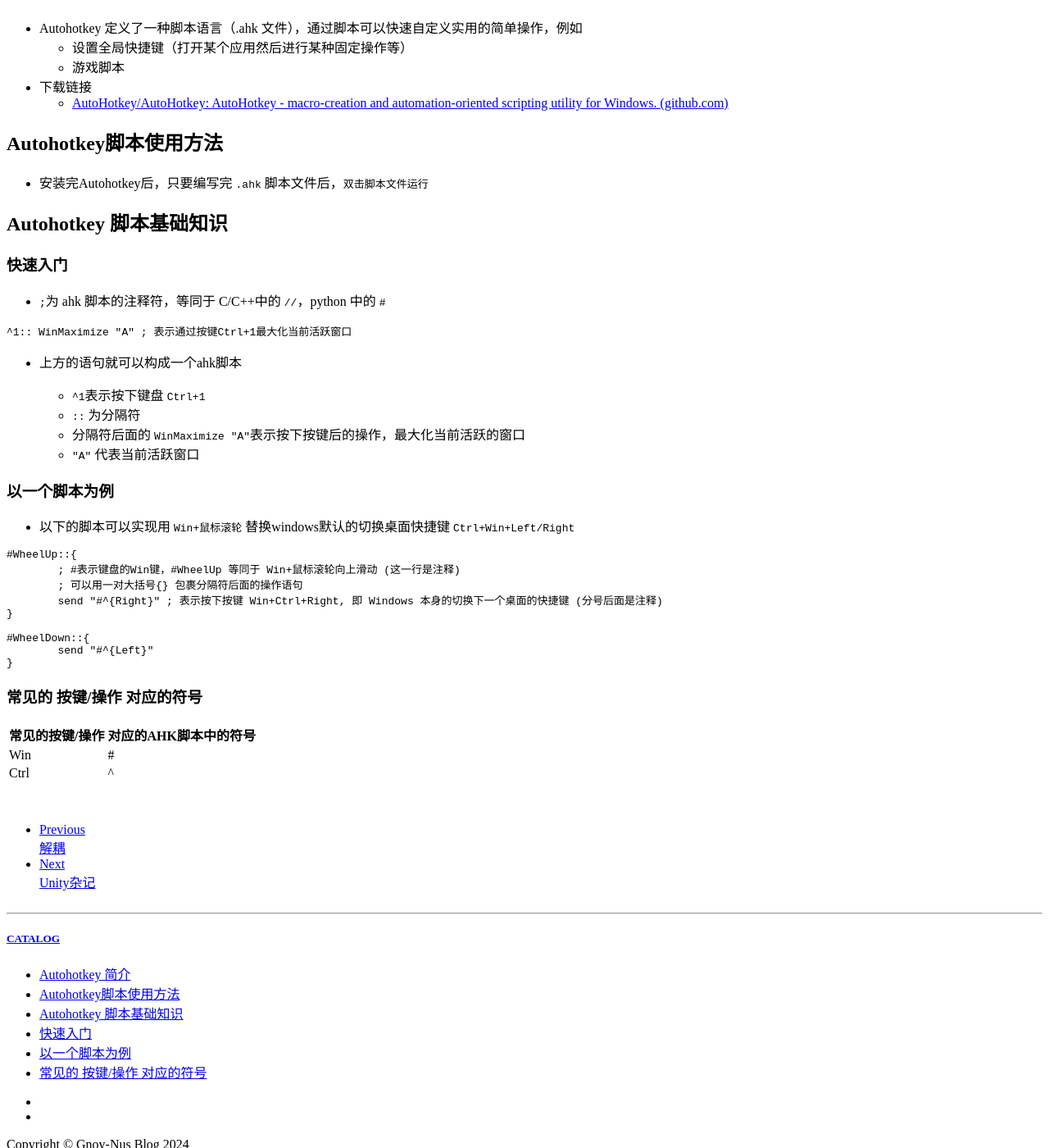
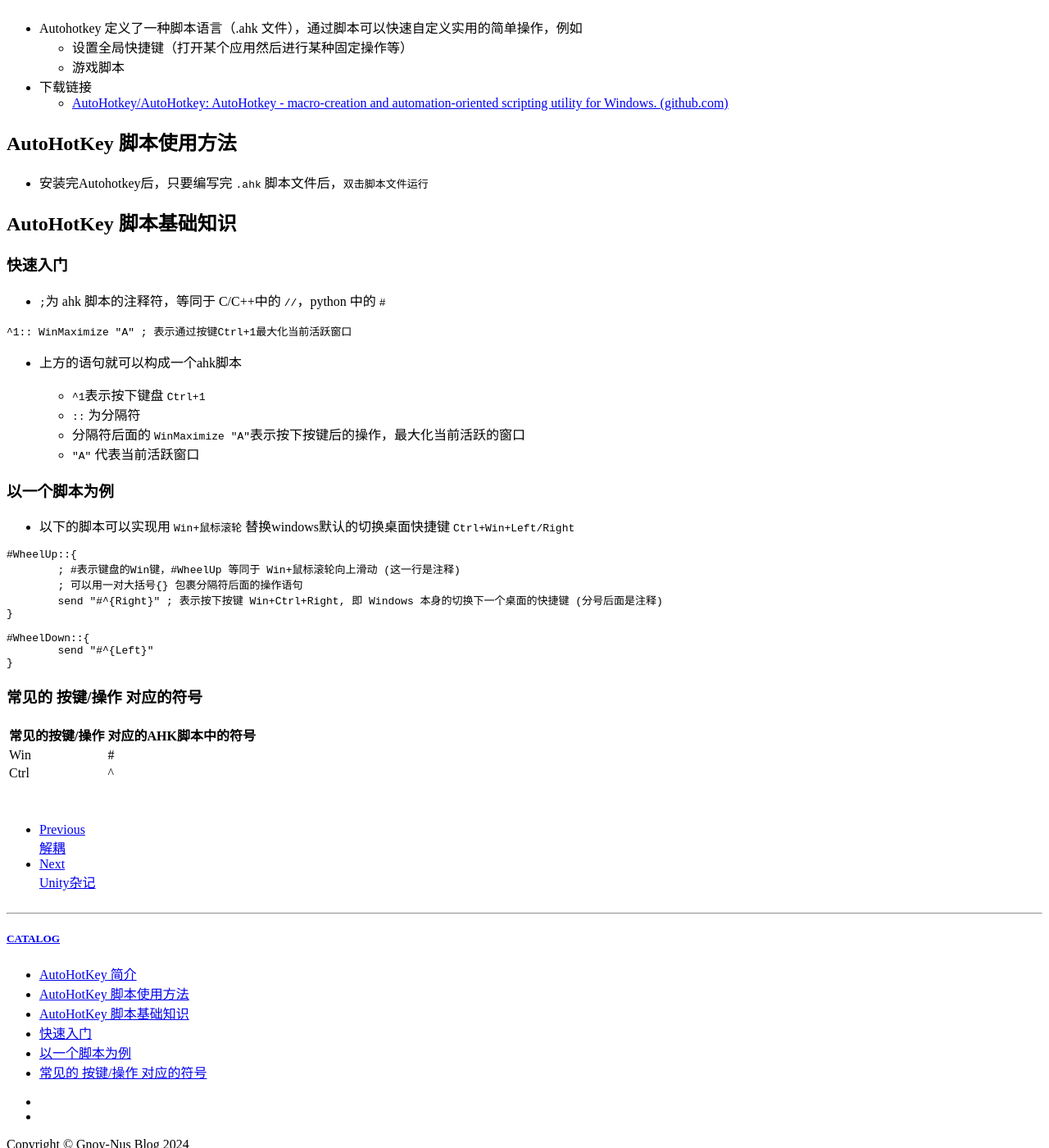
Before and after one commit to Gnoy-Nus/Gnoy-Nus.github.io, a Jekyll site: the page built from _posts/2024-01-19-Autohotkey基础知识.md, in a window 1280 px wide and 1400 px high, scrolled down 406 px. Shown: the whole window at 82% size. Built offline with Jekyll 4.4.1, drawn with Linux system fonts in a browser that asks for light colours; comment, search, counter and statistics services are not loaded; some of the changed text lies outside the part shown.

```diff
--- a/_posts/2024-01-19-Autohotkey基础知识.md
+++ b/_posts/2024-01-19-Autohotkey基础知识.md
@@ -9,7 +9,7 @@ tags:
     - AutoHotKey
 ---
 
-## Autohotkey 简介
+## AutoHotKey 简介
 
 - Autohotkey 定义了一种脚本语言（.ahk 文件），通过脚本可以快速自定义实用的简单操作，例如
   - 设置全局快捷键（打开某个应用然后进行某种固定操作等）
@@ -18,11 +18,11 @@ tags:
   - [AutoHotkey/AutoHotkey: AutoHotkey - macro-creation and automation-oriented scripting utility for Windows. (github.com)](https://github.com/AutoHotkey/AutoHotkey)
 
 
-## Autohotkey脚本使用方法
+## AutoHotKey  脚本使用方法
 
 - 安装完Autohotkey后，只要编写完 `.ahk` 脚本文件后，`双击脚本文件运行`
 
-## Autohotkey 脚本基础知识
+## AutoHotKey 脚本基础知识
 
 ### 快速入门
 
```
